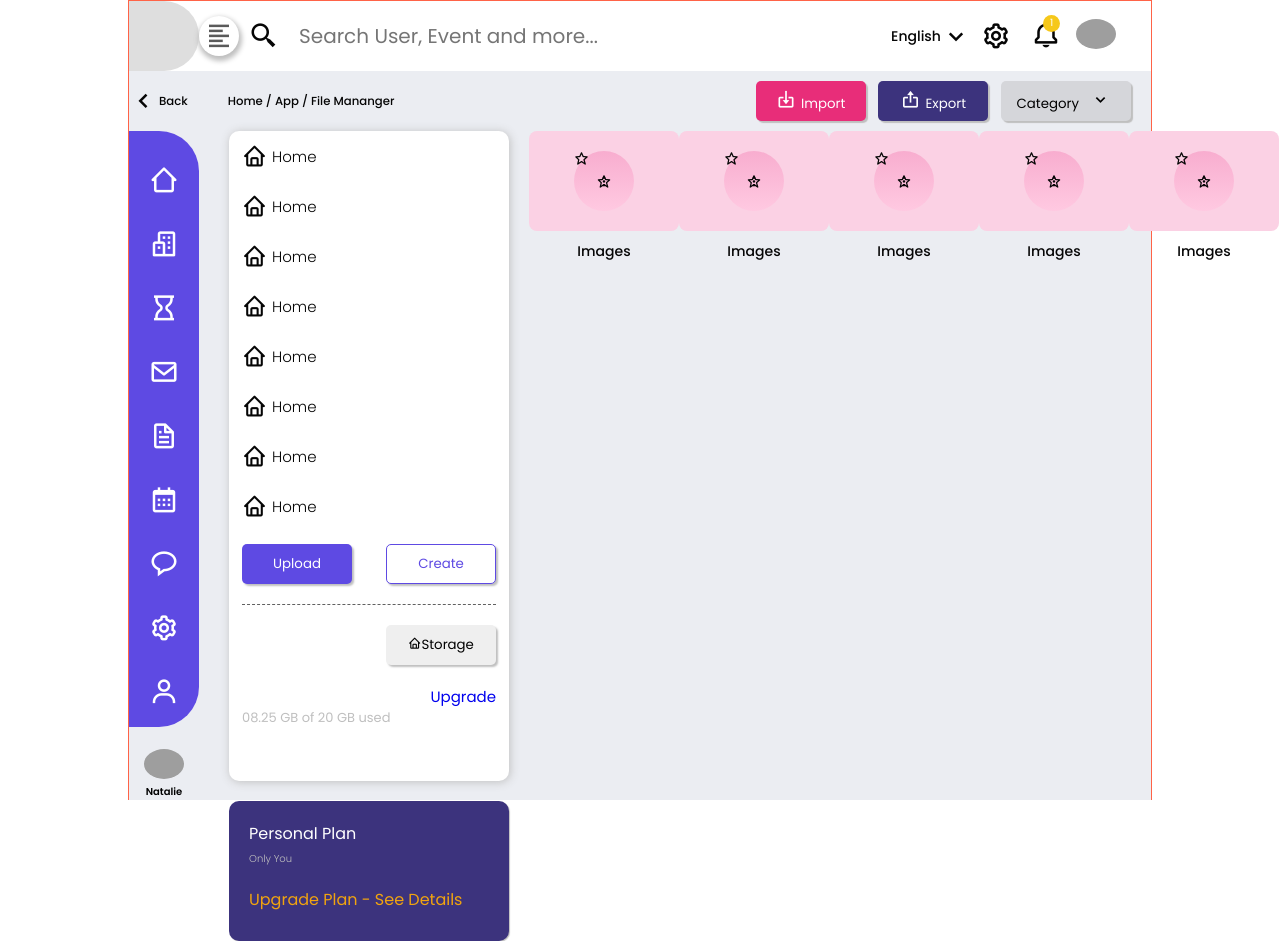
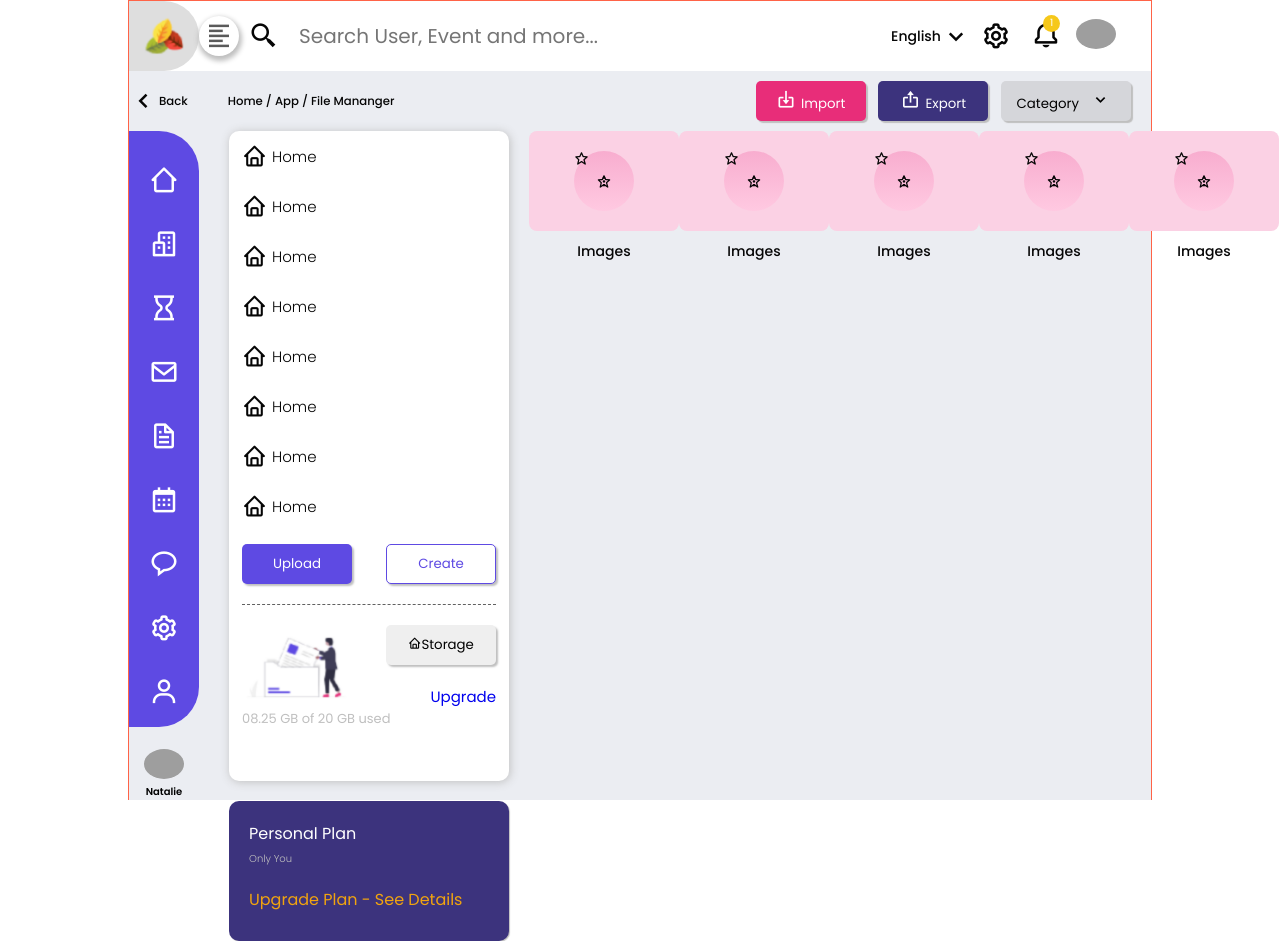
Before and after one commit to vinicius1med/AulasGit, a plain HTML site: page dash01/index.html in a window 1280 px wide. Drawn offline with nearby package versions, Linux system fonts and the light colour scheme; grey boxes are pictures that could not be loaded.

Commit message:
atualizando6

```diff
--- a/dash01/index.html
+++ b/dash01/index.html
@@ -23,7 +23,7 @@
       <header id="header">
         <div class="header-l">
           <div>
-            <img src="img/logo.png" alt="" />
+            <img src="../img/logo.png" alt="" />
             <div class="ball-align">
               <i class="bx bx-align-left"></i>
             </div>
@@ -129,7 +129,7 @@
             <div class="separator"></div>
 
             <div class="storage">
-              <img src="img/img-storage.png" alt="" />
+              <img src="../img/img-storage.png" alt="" />
               <div>
                 <button><i class="bx bx-home"></i>Storage</button>
                 <a href="#">Upgrade</a>
```
